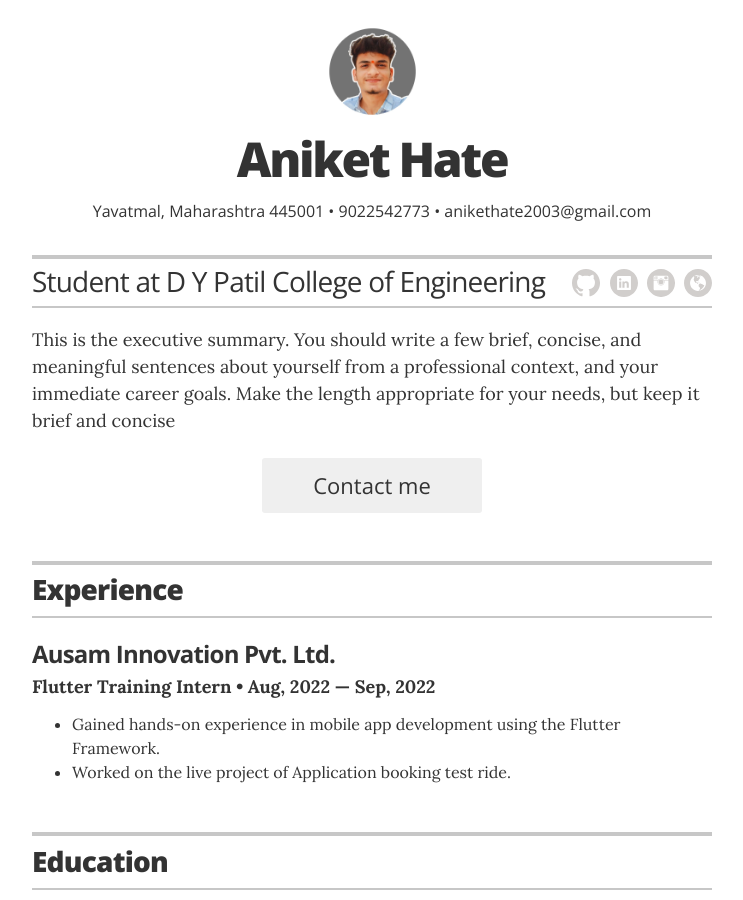
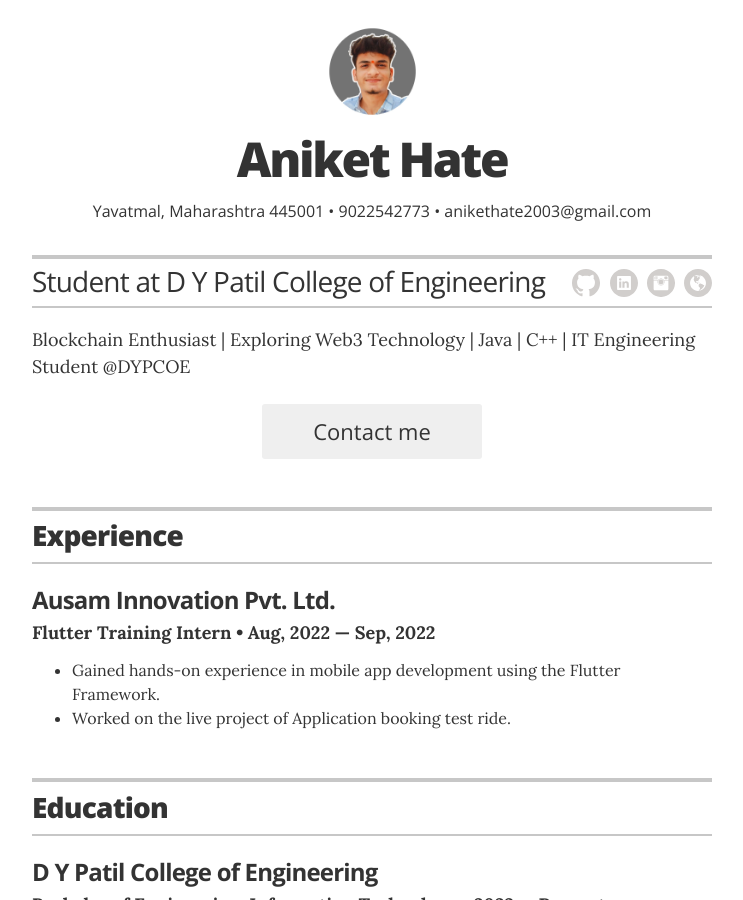
Before and after one commit to anikethate7/resume, a Jekyll site: the page built from index.html, in a window 1280 px wide and 900 px high. Shown: the whole window, without its empty margins (268-1011 px from the left). Built offline with Jekyll 4.4.1, drawn with Linux system fonts in a browser that asks for light colours.

Commit message:
Update _config.yml

```diff
--- a/_config.yml
+++ b/_config.yml
@@ -23,7 +23,7 @@ resume_contact_address:         "Yavatmal, Maharashtra 445001"
 resume_header_contact_info:     "Yavatmal, Maharashtra 445001 • 9022542773 • anikethate2003@gmail.com"
 display_header_contact_info:    "true"
 
-resume_header_intro: "<p>This is the executive summary. You should write a few brief, concise, and meaningful sentences about yourself from a professional context, and your immediate career goals. Make the length appropriate for your needs, but keep it brief and concise</p>"
+resume_header_intro: "<p>Blockchain Enthusiast | Exploring Web3 Technology | Java | C++ | IT Engineering Student @DYPCOE</p>"
 
 # use "yes" to display the email contact button,
 # "no" to display an "I'm not looking for work" message,
```
